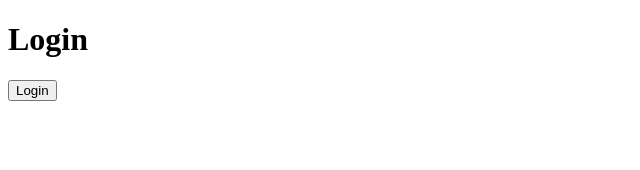
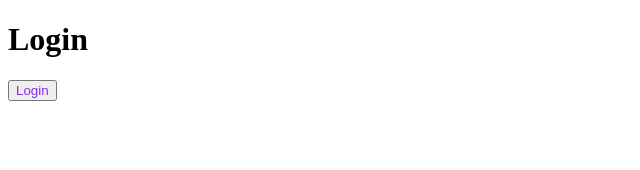
Before and after one commit to Akio789/nah_pwa, a React (Create React App) app: page / in a window 1280 px wide. Shown: the top 170 px of the page, without its empty margins (0-640 px from the left). Built offline with nearby package versions, Linux system fonts and the light colour scheme.

Commit message:
Adding css file example

```diff
--- a/src/displays/Login/Login.js
+++ b/src/displays/Login/Login.js
@@ -1,5 +1,7 @@
 import React from 'react';
 import { useHistory } from "react-router-dom";
+
+import styles from './Login.module.css'
 
 const Login = () => {
   const { push } = useHistory();
@@ -12,7 +14,7 @@ const Login = () => {
   return (
     <div>
       <h1>Login</h1>
-      <button onClick={onLoginClicked}>Login</button>
+      <button className={styles.test} onClick={onLoginClicked}>Login</button>
     </div>
   )
 };
--- /dev/null
+++ b/src/displays/Login/Login.module.css
@@ -0,0 +1,3 @@
+.test {
+    color: blueviolet;
+}
```
